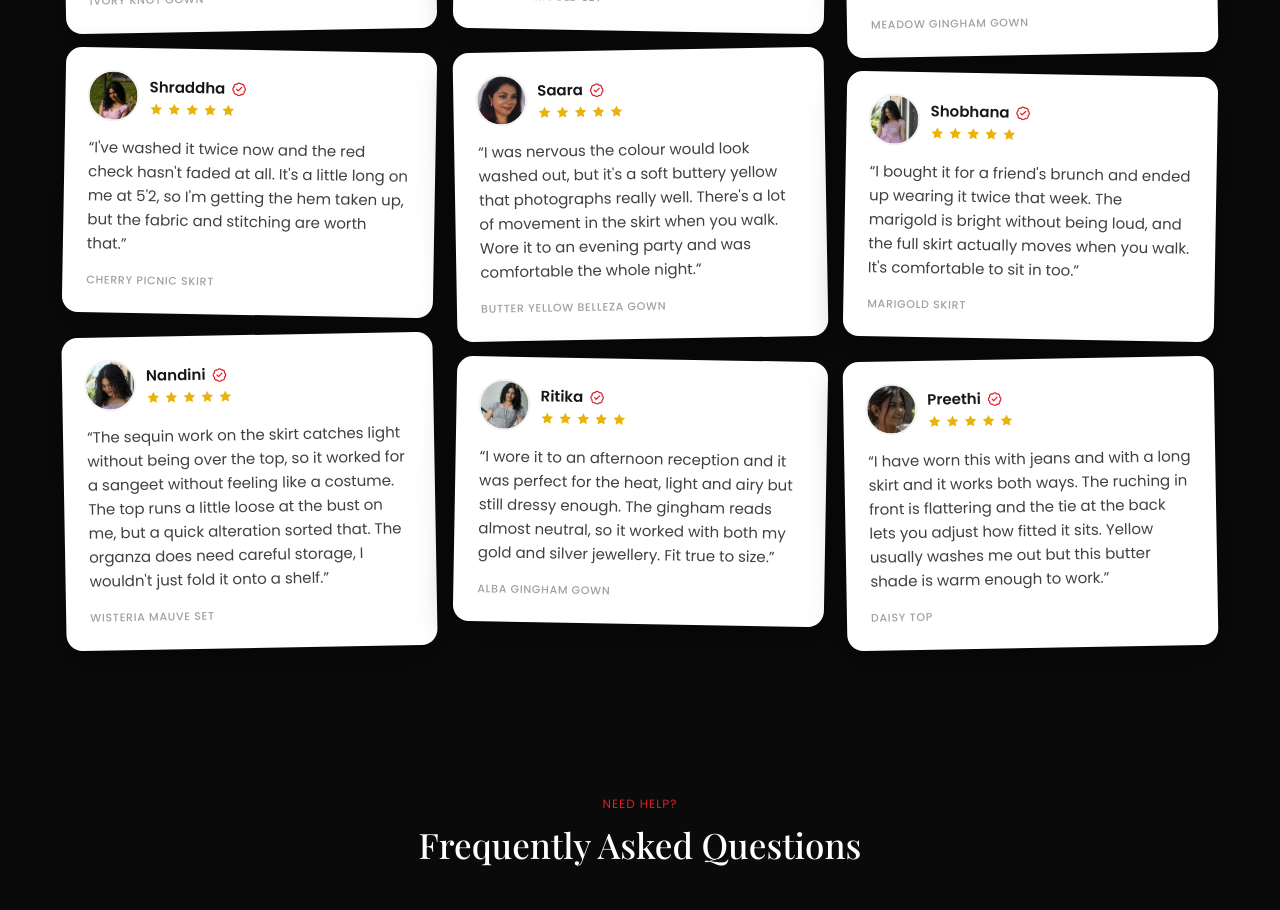
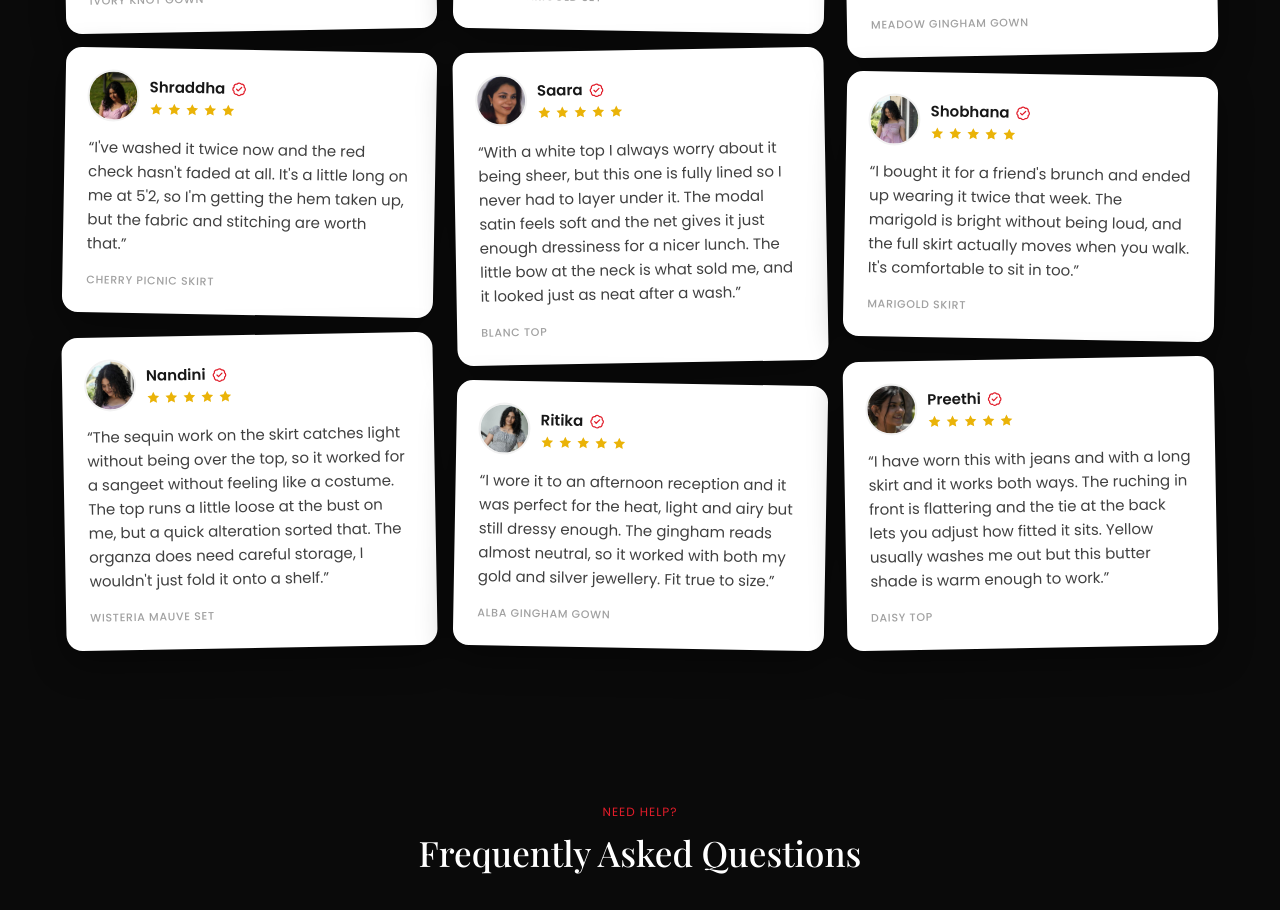
Before and after one commit to ragav1n/look, a React (Vite) app: page / in a window 1280 px wide. Shown: the part 1700-2610 px from the top of the page. Built offline with nearby package versions, Linux system fonts and the light colour scheme; no server answers.

Commit message:
Point Saara's review at the Blanc Top

```diff
--- a/src/data/reviews.ts
+++ b/src/data/reviews.ts
@@ -39,13 +39,13 @@ export const reviews: Review[] = [
   },
   {
     id: "r-4",
-    productId: "p-butter-yellow-belleza-gown",
-    productName: "Butter Yellow Belleza Gown",
+    productId: "p-blanc-top",
+    productName: "Blanc Top",
     author: "Saara",
     rating: 5,
     date: "2026-07-02",
-    title: "The yellow is prettier in person",
-    body: "I was nervous the colour would look washed out, but it's a soft buttery yellow that photographs really well. There's a lot of movement in the skirt when you walk. Wore it to an evening party and was comfortable the whole night.",
+    title: "Not see-through, which is rare",
+    body: "With a white top I always worry about it being sheer, but this one is fully lined so I never had to layer under it. The modal satin feels soft and the net gives it just enough dressiness for a nicer lunch. The little bow at the neck is what sold me, and it looked just as neat after a wash.",
     verified: true,
   },
   {
```
